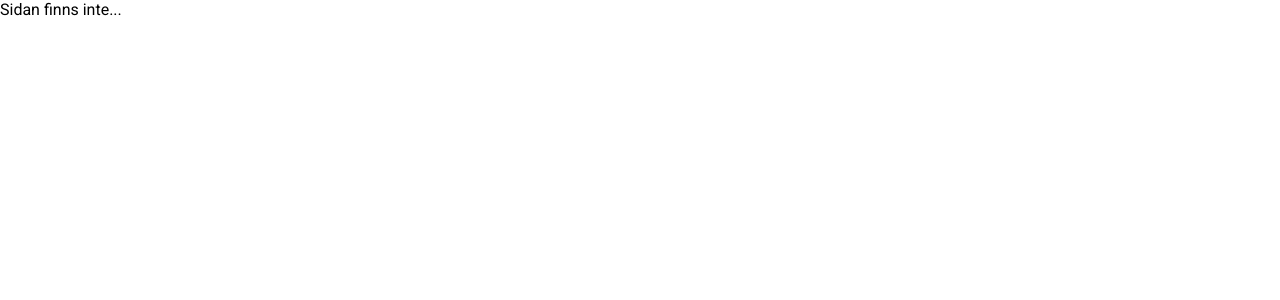
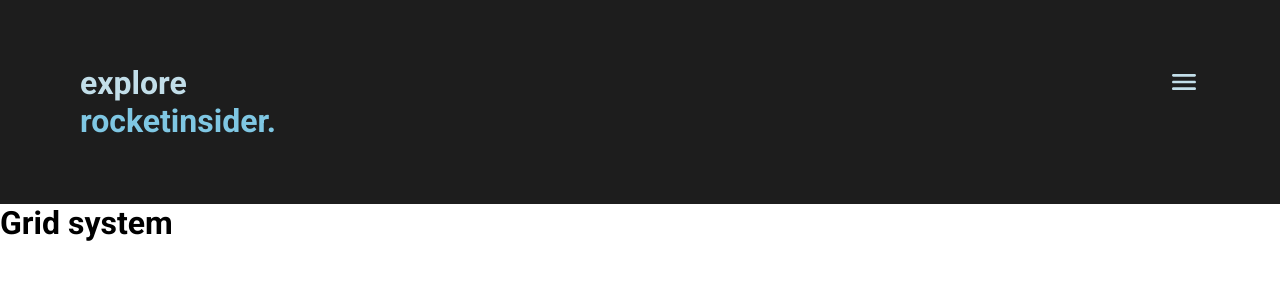
Before and after one commit to jolley34/rocketinsider, a React (Create React App) app: page /transactions in a window 1280 px wide. Shown: the top 300 px of the page. Built offline with nearby package versions, Linux system fonts and the light colour scheme.

Commit message:
new structure

```diff
--- /dev/null
+++ b/src/App.tsx
@@ -0,0 +1,11 @@
+import { Outlet } from "react-router-dom";
+
+function App() {
+  return (
+    <>
+      <Outlet />
+    </>
+  );
+}
+
+export default App;
--- /dev/null
+++ b/src/Routes/Routes.tsx
@@ -0,0 +1,15 @@
+import { createBrowserRouter } from "react-router-dom";
+import App from "../App";
+import HomePage from "../Pages/HomePage/HomePage";
+import TransactionPage from "../Pages/InsiderTransactionsPage/TransactionPage";
+
+export const router = createBrowserRouter([
+  {
+    path: "/",
+    element: <App />,
+    children: [
+      { path: "", element: <HomePage /> },
+      { path: "transactions", element: <TransactionPage /> },
+    ],
+  },
+]);
--- a/src/index.tsx
+++ b/src/index.tsx
@@ -1,11 +1,11 @@
-// router.tsx
 import React from "react";
 import ReactDOM from "react-dom/client";
 
-import AppRouter from "./router/router";
+import { RouterProvider } from "react-router-dom";
+import { router } from "./Routes/Routes";
 
 ReactDOM.createRoot(document.getElementById("root")!).render(
   <React.StrictMode>
-    <AppRouter />
+    <RouterProvider router={router} />
   </React.StrictMode>
 );
--- a/src/pages/Home/Homepage.tsx
+++ b/src/pages/HomePage/HomePage.tsx
@@ -13,7 +13,7 @@
   flex-direction: column;
 `;
 
-function Homepage() {
+function HomePage() {
   return (
     <Root>
       <Flex>
@@ -24,4 +24,4 @@
   );
 }
 
-export default Homepage;
+export default HomePage;
--- a/src/pages/Home/Navbar.tsx
+++ b/src/pages/HomePage/Navbar.tsx
@@ -36,15 +36,15 @@
   return (
     <NavbarContainer>
       <Flex>
-        <Link to="largest/purchase">
+        <Link to="transactions">
           <ListItem>Largest purchase</ListItem>
-          <ListItemSub>Today</ListItemSub>
+          <ListItemSub>The last 24 hours</ListItemSub>
         </Link>
       </Flex>
       <Flex>
-        <Link to="largest/sell">
+        <Link to="transactions">
           <ListItem>Largest sell</ListItem>
-          <ListItemSub>Today</ListItemSub>
+          <ListItemSub>The last 24 hours</ListItemSub>
         </Link>
       </Flex>
     </NavbarContainer>
--- a/src/pages/InsiderTransactionsPage/LargestPurchase.tsx
+++ b/src/pages/InsiderTransactionsPage/LargestPurchase.tsx
@@ -1,9 +1,6 @@
-import TransactionHeader from "./TransactionHeader";
-
 function LargestPurchase() {
   return (
     <div>
-      <TransactionHeader />
       <h1>Största KÖP funktion ifrån api</h1>
     </div>
   );
--- a/src/pages/InsiderTransactionsPage/LargestSell.tsx
+++ b/src/pages/InsiderTransactionsPage/LargestSell.tsx
@@ -1,9 +1,6 @@
-import TransactionHeader from "./TransactionHeader";
-
 function LargestSell() {
   return (
     <div>
-      <TransactionHeader />
       <h1>Största SÄLJ funktion ifrån api</h1>
     </div>
   );
--- a/src/pages/InsiderTransactionsPage/TransactionLayout.tsx
+++ /dev/null
@@ -1,5 +0,0 @@
-function TransactionLayout() {
-  return <h1>Grid system</h1>;
-}
-
-export default TransactionLayout;
--- /dev/null
+++ b/src/pages/InsiderTransactionsPage/TransactionPage.tsx
@@ -0,0 +1,12 @@
+import TransactionHeader from "./TransactionHeader";
+
+function TransactionPage() {
+  return (
+    <>
+      <TransactionHeader />
+      <h1>Grid system</h1>
+    </>
+  );
+}
+
+export default TransactionPage;
--- a/src/router/router.tsx
+++ /dev/null
@@ -1,20 +0,0 @@
-import React from "react";
-import { Route, BrowserRouter as Router, Routes } from "react-router-dom";
-import Homepage from "../pages/Home/Homepage";
-import LargestPurchase from "../pages/InsiderTransactionsPage/LargestPurchase";
-import LargestSell from "../pages/InsiderTransactionsPage/LargestSell";
-
-const AppRouter: React.FC = () => {
-  return (
-    <Router>
-      <Routes>
-        <Route path="/" element={<Homepage />} />
-        <Route path="largest/purchase" element={<LargestPurchase />} />
-        <Route path="largest/sell" element={<LargestSell />} />
-        <Route path="*" element={<span>Sidan finns inte...</span>} />
-      </Routes>
-    </Router>
-  );
-};
-
-export default AppRouter;
```
Also changed, not shown: src/pages/HomePage/Header.tsx (renamed from src/pages/Home/Header.tsx).
